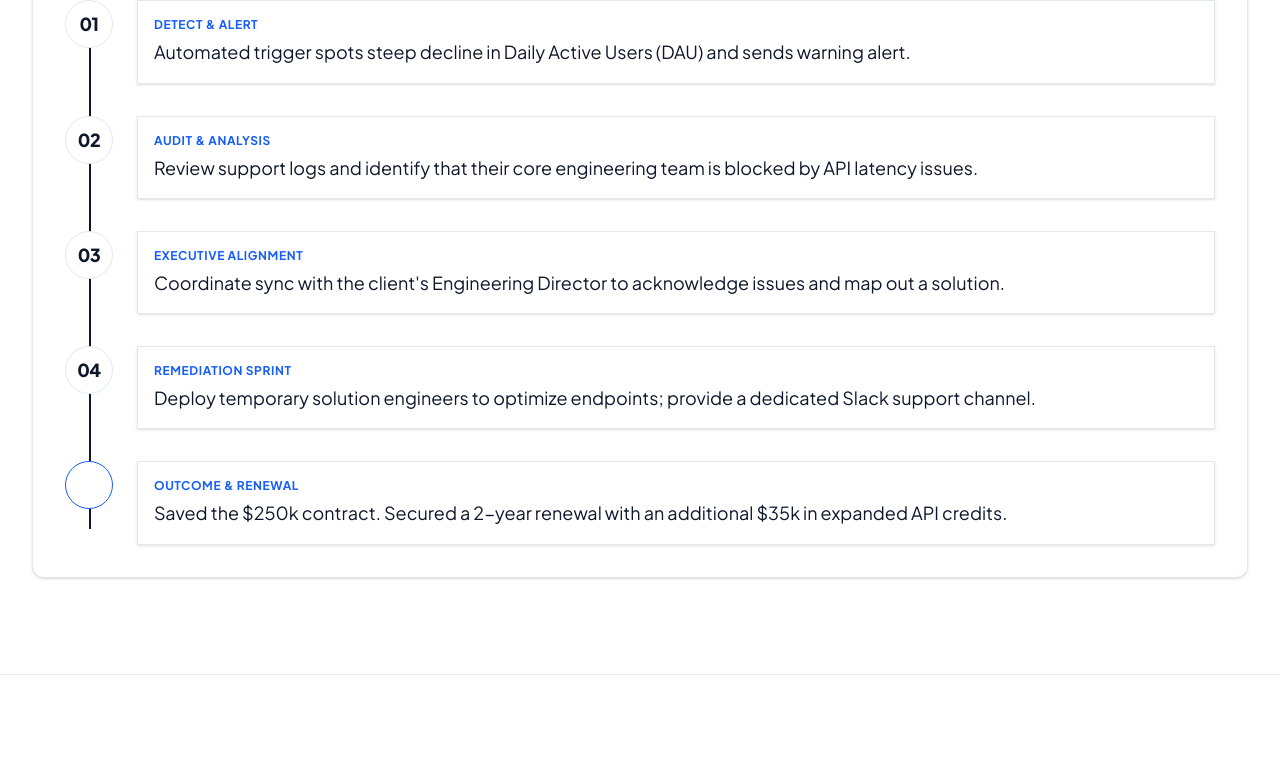
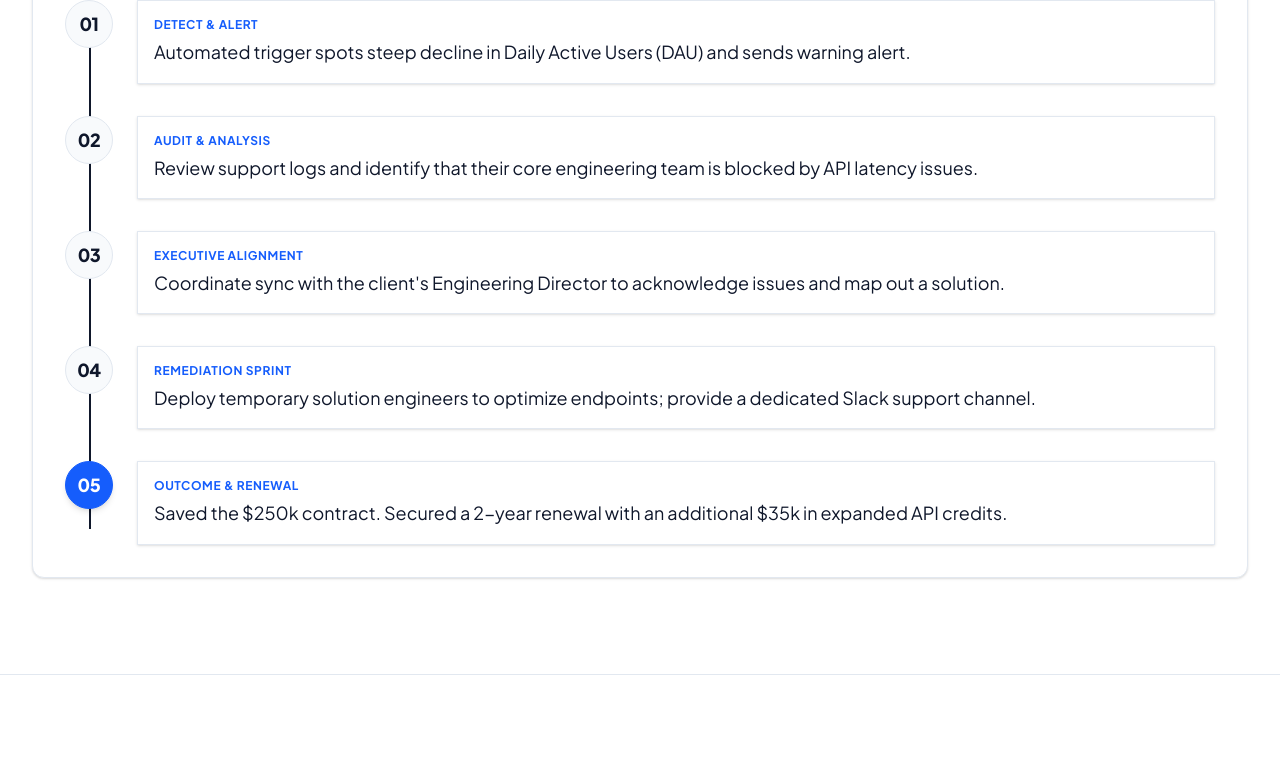
Before and after one commit to schristian9/CSM_Port, a Next.js app: page / in a window 1280 px wide. Shown: the part 3560-4331 px from the top of the page. Built offline with nearby package versions, Linux system fonts and the light colour scheme.

Commit message:
Remove conflicting bg-white class on playbook step number

```diff
--- a/components/Playbooks.js
+++ b/components/Playbooks.js
@@ -101,9 +101,9 @@ export default function Playbooks() {
             {playbooks[activePlaybook].steps.map((step, idx) => (
               <div key={idx} className="flex gap-6 items-start relative z-10">
                 {/* Flow Step Number Circle */}
-                <div className={`w-12 h-12 rounded-full border flex items-center justify-center font-sans tracking-tight font-black text-lg shrink-0 relative z-10 bg-white ${
+                <div className={`w-12 h-12 rounded-full border flex items-center justify-center font-sans tracking-tight font-black text-lg shrink-0 relative z-10 ${
                   idx === playbooks[activePlaybook].steps.length - 1
-                    ? "bg-blue-600 text-white border-blue-600"
+                    ? "bg-blue-600 text-white border-blue-600 shadow-md"
                     : "bg-slate-50 text-slate-900 border-slate-200"
                 }`}>
                   0{idx + 1}
```
